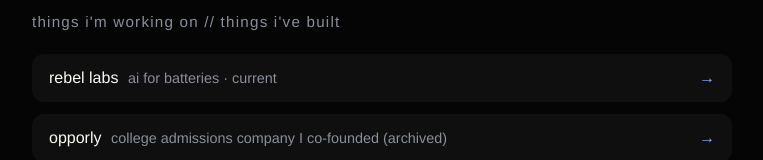
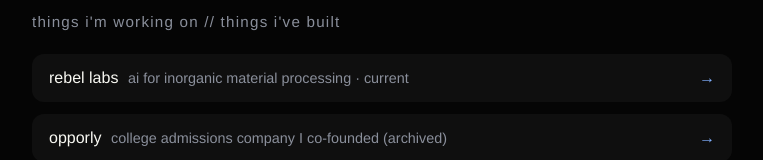
Before and after one commit to arjgayam/personal-website, a website built with Vite: page index.html in a window 1280 px wide. Shown: the part 260-420 px from the top of the page, without its empty margins (258-1021 px from the left). Built offline with nearby package versions, Linux system fonts and the light colour scheme.

```diff
--- a/index.html
+++ b/index.html
@@ -30,7 +30,7 @@
           <li>
             <a class="arrow-link" href="https://rebel.cx" target="_blank" rel="noopener">
               <span>rebel labs</span>
-              <span class="meta">ai for batteries · current</span>
+              <span class="meta">ai for inorganic material processing · current</span>
               <span class="arrow">→</span>
             </a>
           </li>
```
